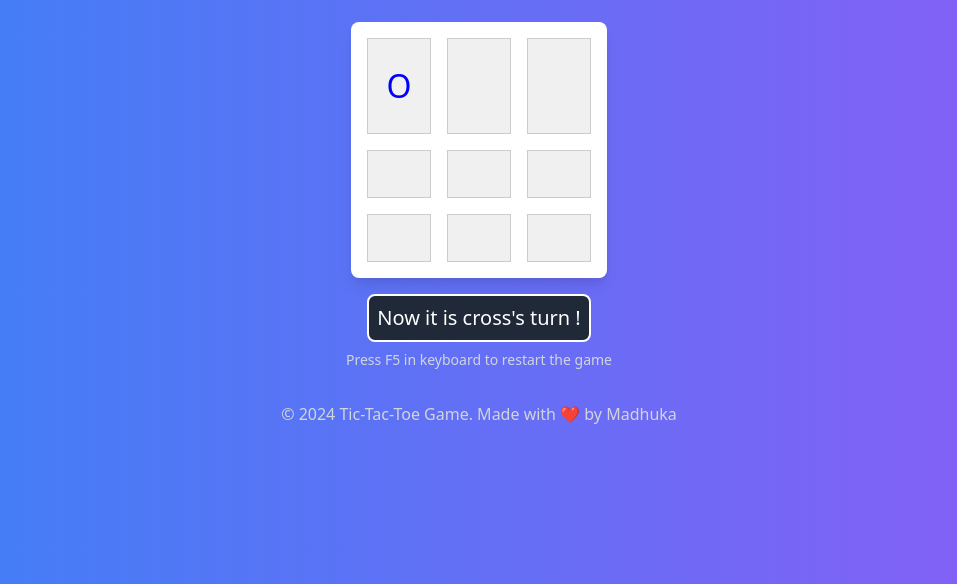
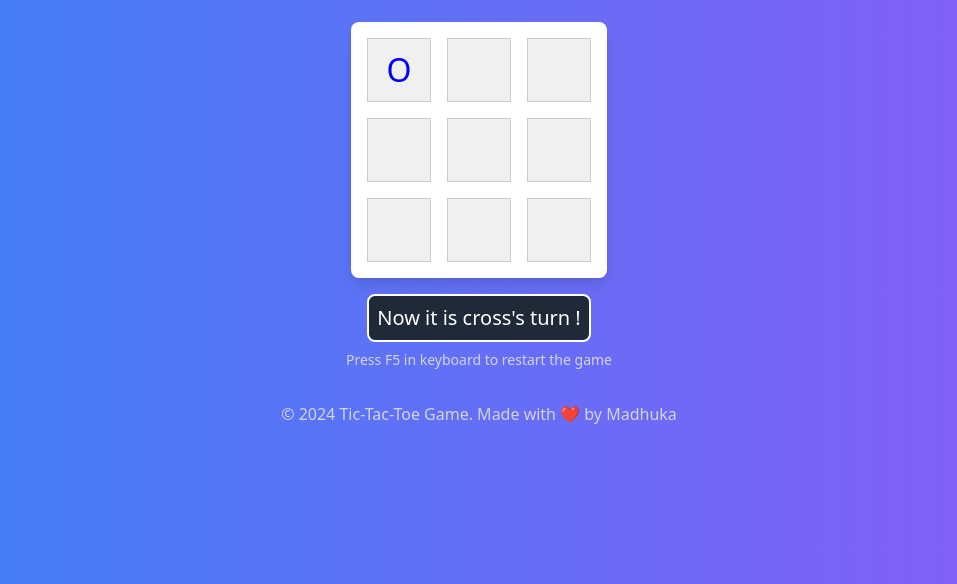
Before and after one commit to Mrghost077/Tic-Tac-Toe-Game-contributed-, a plain HTML site: page index.html in a window 1280 px wide. Both pictures are taken after a click on the element 560 px from the left and 296 px from the top of the page. Shown: the part 216-800 px from the top of the page, without its empty margins (161-1118 px from the left). Drawn offline with nearby package versions, Linux system fonts and the light colour scheme.

Commit message:
fix square size

```diff
--- a/app.js
+++ b/app.js
@@ -1,15 +1,13 @@
 const gameBoard = document.querySelector("#gameBoard");
 const gameInfo = document.querySelector('#gameInfo');
 const restartInfo = document.querySelector('#restartInfo');
-const cells = ["","","","","","","","","",];
+const cells = ["", "", "", "", "", "", "", "", "", ];
 let playTurn = "circle";
 
 gameInfo.textContent = 'Game On, Circle goes first !';
 
-function board ()
-{
-    cells.forEach((_cell, index) =>
-    {
+function board() {
+    cells.forEach((_cell, index) => {
         const cellElement = document.createElement("div");
         cellElement.classList.add("square");
         cellElement.id = index;
@@ -20,51 +18,56 @@ function board ()
 
 board();
 
-function addSymbol (e)
-{
+function addSymbol(e) {
     restartInfo.textContent = 'Press F5 in keyboard to restart the game';
-    const cellSymbol = document.createElement("div");
-    cellSymbol.classList.add(playTurn);
+    e.target.classList.add(playTurn);
+    cells[e.target.id] = playTurn;
     playTurn = playTurn === "circle" ? "cross" : "circle";
-    gameInfo.textContent = "Now it is " + playTurn +"'s turn !";
+    gameInfo.textContent = "Now it is " + playTurn + "'s turn !";
     e.target.removeEventListener("click", addSymbol);
-    e.target.append(cellSymbol);
 
     calculateScore();
 }
 
-function calculateScore ()
-{
+function calculateScore() {
     const allSquares = document.querySelectorAll(".square");
-    const winningCombinations = [[0,1,2],[3,4,5],[6,7,8],[0,3,6],[1,4,7],[2,5,8],[0,4,8],[2,4,6]];
+    const winningCombinations = [
+        [0, 1, 2],
+        [3, 4, 5],
+        [6, 7, 8],
+        [0, 3, 6],
+        [1, 4, 7],
+        [2, 5, 8],
+        [0, 4, 8],
+        [2, 4, 6]
+    ];
 
     let gameWon = false;
 
-    winningCombinations.forEach(array =>{
-       const circleWin =  array.every(cell =>
-            allSquares[cell].firstChild?.classList.contains("circle"));
+    winningCombinations.forEach(array => {
+        const circleWin = array.every(cell =>
+            allSquares[cell].classList.contains("circle"));
 
-            if (circleWin)
-                {
+        if (circleWin) {
             gameInfo.textContent = "Circle Wins the Game !!!"
             gameWon = true;
             allSquares.forEach(square => square.replaceWith(square.cloneNode(true)));
         }
     })
 
-        winningCombinations.forEach(array =>{
-            const crossWin =  array.every(cell =>
-                 allSquares[cell].firstChild?.classList.contains("cross"));
+    winningCombinations.forEach(array => {
+        const crossWin = array.every(cell =>
+            allSquares[cell].classList.contains("cross"));
 
-                 if (crossWin)
-                     {
+        if (crossWin) {
             gameInfo.textContent = "Cross Wins the Game !!!";
             gameWon = true;
             allSquares.forEach(square => square.replaceWith(square.cloneNode(true)));
         }
     })
 
-        if (!gameWon && [...allSquares].every(square => square.firstChild)) {
+    if (!gameWon && [...allSquares].every(square =>
+            square.classList.contains('circle') || square.classList.contains('cross'))) {
         gameInfo.textContent = "It's a Draw !!!";
         allSquares.forEach(square => square.replaceWith(square.cloneNode(true)));
     }
--- a/index.html
+++ b/index.html
@@ -17,18 +17,23 @@
             background-color: #f0f0f0;
             border: 1px solid #ccc;
             transition: background-color 0.3s ease;
+            min-height: 50px;
+            /* Add fixed minimum height */
+            font-size: 2rem;
+            cursor: pointer;
         }
+
         .square:hover {
             background-color: #e0e0e0;
         }
-        .circle::before {
+
+        .square.circle::before {
             content: 'O';
-            font-size: 2rem;
             color: blue;
         }
-        .cross::before {
+
+        .square.cross::before {
             content: 'X';
-            font-size: 2rem;
             color: red;
         }
     </style>
```
Lines whose indentation alone changed are shown as unchanged.
